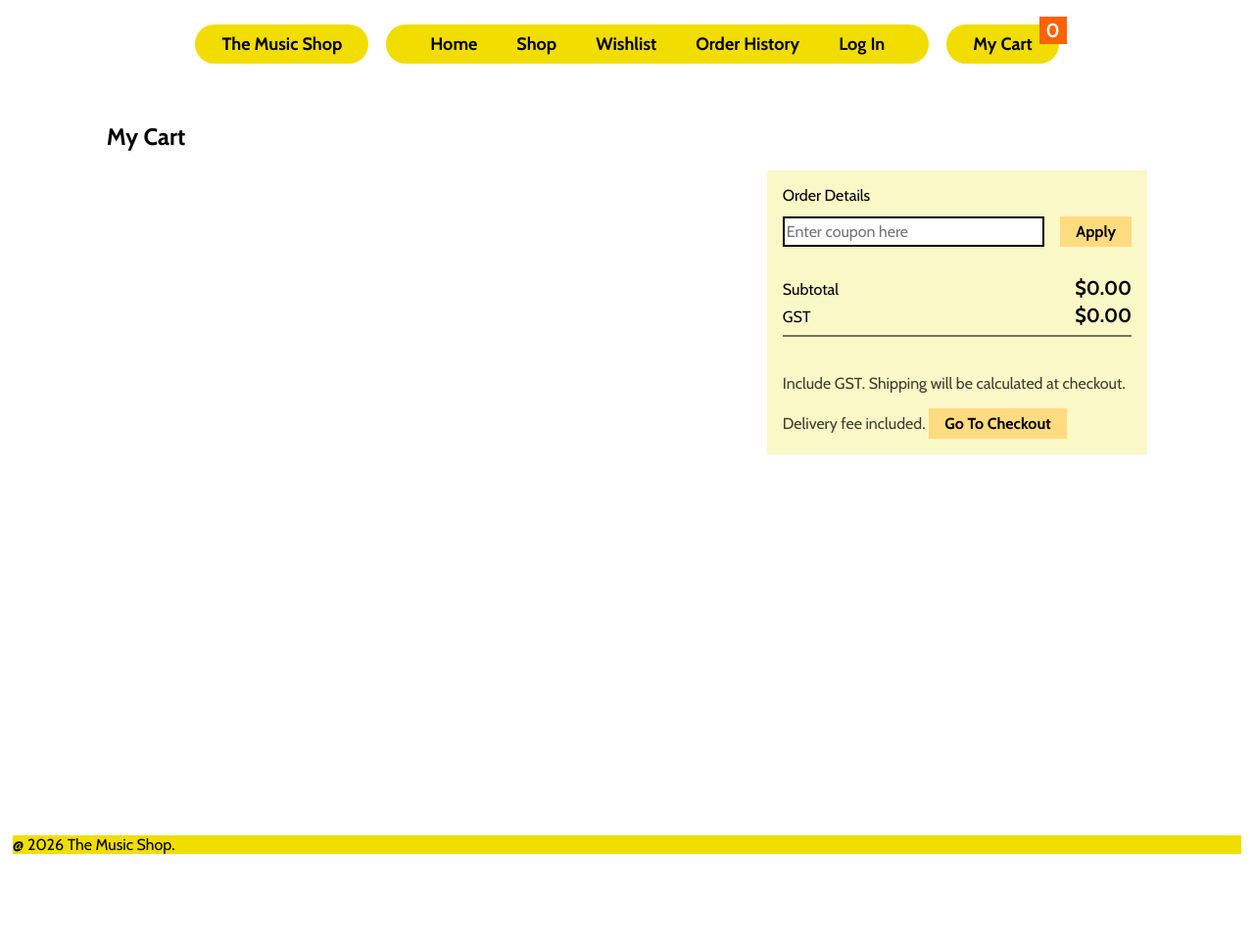
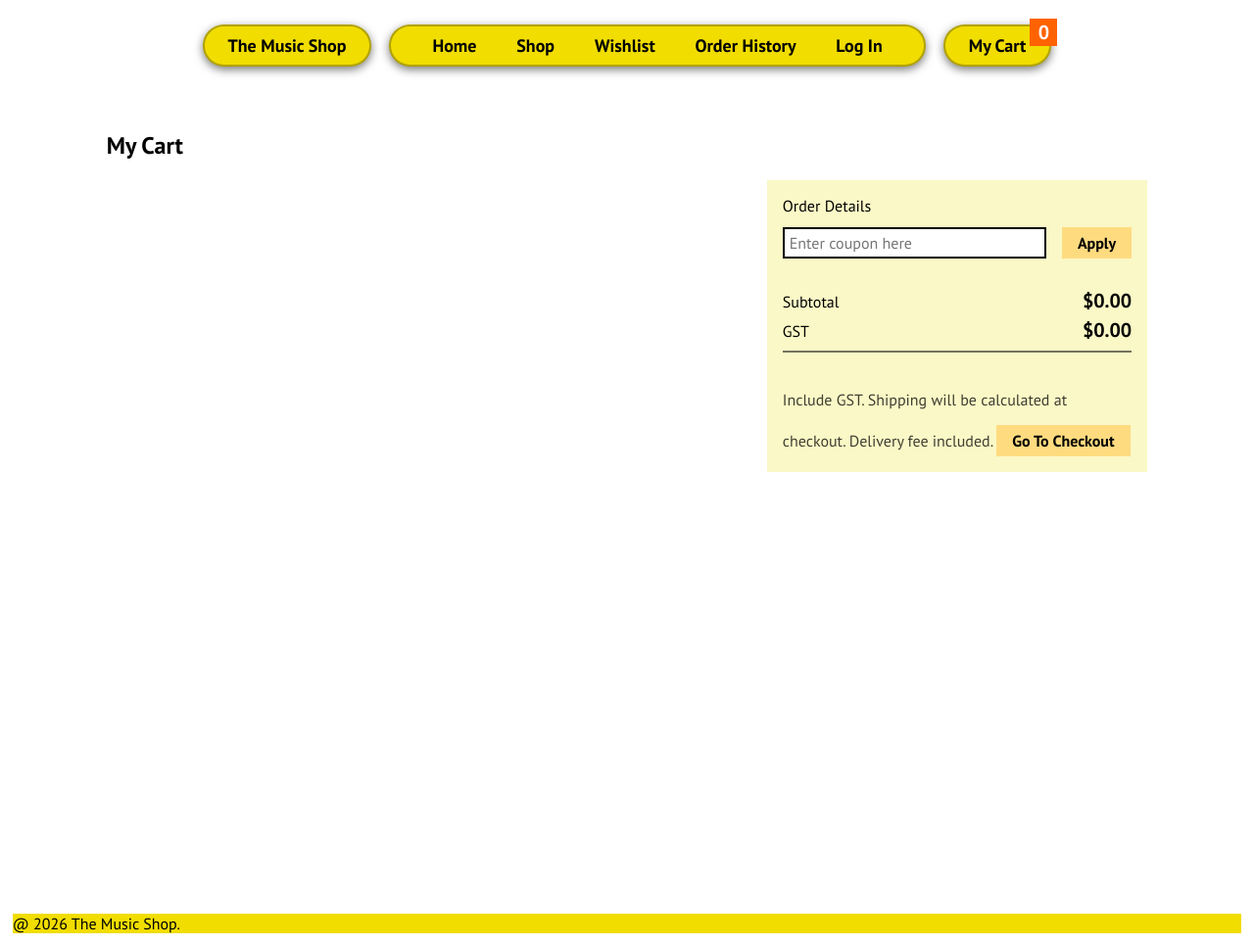
Before and after one commit to aivankhirlpastor/Shop-Programming, a Python web app: template templates/cart.html in a window 1280 px wide. Shown: the whole page at 98% size. Before the commit the page ends 872 px from the top, so only its background shows below. Run offline with Jinja, Linux system fonts and the light colour scheme; the template is opened without the code that fills it, so the values that code supplies are empty.

Commit message:
Implemented Fixed Position of Header, Replaced Font for Readability & Superscript $ Style + Some Stylistic Changes

```diff
--- a/static/css/style.css
+++ b/static/css/style.css
@@ -1,11 +1,12 @@
-@import url('https://fonts.googleapis.com/css2?family=Cabin:ital,wght@0,400..700;1,400..700&display=swap');
+/* @import url('https://fonts.googleapis.com/css2?family=Cabin:ital,wght@0,400..700;1,400..700&display=swap'); */
+@import url('https://fonts.googleapis.com/css2?family=Cabin:ital,wght@0,400..700;1,400..700&family=PT+Sans:ital,wght@0,400;0,700;1,400;1,700&display=swap');
 
 :root {
     /* custom variables */
     --custom-variable: "my-property";
 
     --body-margin: 1vw;
-    --main-pad-block: 28px;
+    --main-pad-block: 100px;
     --main-pad-inline: 96px;
 
     /* color palettes */
@@ -23,7 +24,8 @@
 
     /* for header */
     --title-size: 20px;
-    --header-encapsulated-el-padding: 9px;
+    --header-border-width: 2px;
+    --header-encapsulated-el-padding: calc(10px - var(--header-border-width));
 
     /* Buttons (hue and saturation) */
     --btn-destructive: 4, 92%;
@@ -39,10 +41,13 @@
     --stock-normal: #000000;
     --stock-low: #bb4813;
     --stock-none: #888888;
+
+    /* Side Panel Frames */
+    --side-frame-transition-dur: 400ms;
 }
 
 * {
-    font-family: 'Cabin', 'Lucida Sans', 'Lucida Sans Regular', 'Lucida Grande', 'Lucida Sans Unicode', Geneva, Verdana, sans-serif;
+    font-family: 'PT Sans', 'Lucida Sans', 'Lucida Sans Regular', 'Lucida Grande', 'Lucida Sans Unicode', Geneva, Verdana, sans-serif;
 }
 
 .grid {
@@ -114,6 +119,7 @@ input {
 
     box-shadow: none;
     font-size: 16px;
+    padding: 3px 5px;
 
     border: 2px solid var(--input-border-color);
     transition: box-shadow 0.2s ease;
@@ -393,7 +399,7 @@ img.svg-icon {
 /* Flash Message Styling */
 .toast-flash {
     position: fixed;
-    top: calc(70px + var(--main-pad-block));
+    top: var(--main-pad-block);
     right: calc(var(--body-margin) + var(--main-pad-inline));
     z-index: 99;
 }
@@ -471,7 +477,7 @@ img.svg-icon {
 
     /* transition animation */
     transform: translateX(380px);
-    transition: transform 0.4s ease-in-out;
+    transition: transform var(--side-frame-transition-dur) ease-in-out;
 }
 
 /* slide to the screen, where it is noticeable */
@@ -608,18 +614,41 @@ img {
     object-position: center;
 }
 
+sup {
+    vertical-align: unset;
+
+    position: relative;
+    bottom: 0.24em;
+    font-size: 0.75em;
+}
+
 /* =============== HEADER =============== */
 header {
     align-items: center;
     display: flex;
+    filter: none;
     gap: 18px;
+    opacity: 100%;
     justify-content: center;
-    /* position: fixed; */
+    position: fixed;
+    width: calc(100% - (var(--body-margin) * 2));
+    z-index: 999;
+
+    transition: filter var(--side-frame-transition-dur) ease-in-out,
+                opacity var(--side-frame-transition-dur) ease-in-out;
+}
+
+:has(#panel-frame.appear) header {
+    opacity: 50%;
+    filter: brightness(0.5);
+    pointer-events: none;
 }
 
 /* all elements that is only encapsulated by <header> */
 header > * {
     background-color: var(--color-1);
+    border: var(--header-border-width) solid #00000044;
+    box-shadow: 0px 3px 10px #00000088;
     border-radius: 1299px;
     font-size: 18px;
     padding: var(--header-encapsulated-el-padding) calc(var(--header-encapsulated-el-padding) * 3);
@@ -820,6 +849,11 @@ section.product-info #product-details :is(h2, p) {
     margin-block: 0;
 }
 
+section.product-info #product-details p.price {
+    color: var(--color-3);
+    font-size: 25px;
+}
+
 /* ======== CART PAGE ======== */
 ul.item-list {
     grid-area: 1 / 1 / span 1 / 6;
@@ -899,7 +933,7 @@ ul.item-list li.item-details > .price-action form.delete-item button {
 }
 
 /* modified appearance */
-ul.item-list li.item-details li.item-details:has(.quantity input.modified) > .price-action p.recalculation {
+ul.item-list li.item-details:has(.quantity input.modified) > .price-action p.recalculation {
     text-shadow: 0 2px 4px #00000040;
     color: #0d22c5;
 }
@@ -1163,7 +1197,7 @@ table tr.monetary-cost.total > td {
 }
 
 table tr:nth-child(odd):not(.monetary-cost) td {
-    background-color: #f98c061e;
+    background-color: #f95b061e;
 }
 
 /* ======== ORDER HISTORY ======== */
```
